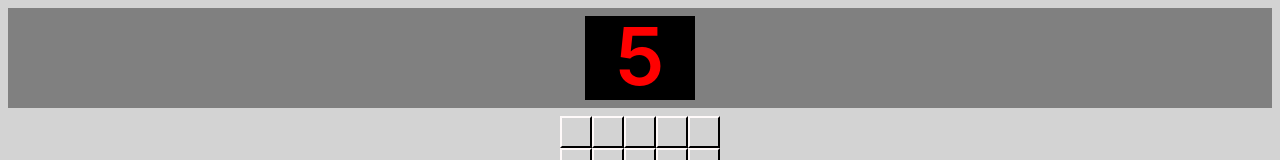
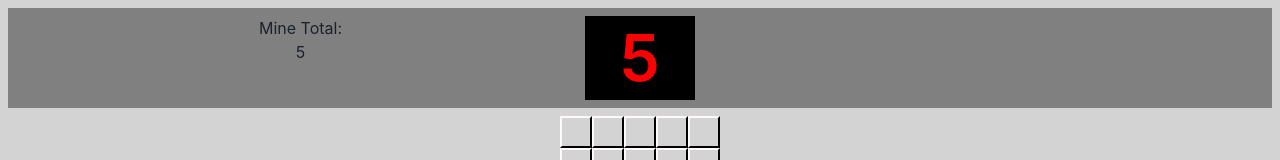
Before and after one commit to oldben87/windows-games, a React (Create React App) app: page /minesweeper in a window 1280 px wide. Shown: the top 160 px of the page. Built offline with nearby package versions, Linux system fonts and the light colour scheme.

Commit message:
Add win and lose state to game

```diff
--- a/src/components/Minesweeper/GameBoard.tsx
+++ b/src/components/Minesweeper/GameBoard.tsx
@@ -1,21 +1,74 @@
-import {useState} from "react"
-import {GameState} from "./types"
+import {useState, useEffect} from "react"
+import {GameState, GameVariables} from "./types"
 import {createGameState} from "./helpers/createGameState"
 import {GameHeader, Background, MineField} from "./furniture"
+
+const initialVariables: GameVariables = {
+  flagsRemaining: 0,
+  mineCount: 0,
+  gameXCount: 0,
+  gameYCount: 0,
+  hasWon: false,
+  hasLost: false,
+}
 
 export default function () {
   const mineCount = 5
   const [gameState, setGameState] = useState(createGameState(5, 5, mineCount))
+  const [gameVariables, setGameVariables] = useState<GameVariables>({
+    ...initialVariables,
+    mineCount,
+  })
+
+  useEffect(() => {
+    const newGameVariables = getGameVariables(gameState, gameVariables)
+
+    setGameVariables(newGameVariables)
+  }, [gameState])
 
   return (
     <Background>
-      <GameHeader mineCount={mineCount} />
+      <GameHeader gameVariables={gameVariables} />
       <MineField
         gameState={gameState}
         setGameState={(newState: GameState) => {
           setGameState(newState)
         }}
+        gameVariables={gameVariables}
       />
     </Background>
   )
 }
+
+const getGameVariables = (
+  gameState: GameState,
+  gameVariables: GameVariables,
+) => {
+  let flagsPlaced = 0
+  let flagsCorrectlyPlaced = 0
+  let hasLost = false
+  for (let row of gameState) {
+    for (let square of row) {
+      if (square.isHidden && square.hasFlag) {
+        flagsPlaced++
+      }
+
+      if (square.isHidden && square.hasFlag && square.isMine) {
+        flagsCorrectlyPlaced++
+      }
+
+      if (!square.isHidden && square.isMine) {
+        hasLost = true
+      }
+    }
+  }
+
+  const hasWon = flagsCorrectlyPlaced === gameVariables.mineCount
+
+  return {
+    ...gameVariables,
+    flagsRemaining: gameVariables.mineCount - flagsPlaced,
+    hasLost,
+    hasWon,
+  }
+}
--- a/src/components/Minesweeper/furniture/GameHeader.tsx
+++ b/src/components/Minesweeper/furniture/GameHeader.tsx
@@ -1,20 +1,29 @@
 import {Flex, Text} from "@chakra-ui/react"
+import {GameVariables} from "../types"
 
-export const GameHeader = ({mineCount}: {mineCount: number}) => {
+export const GameHeader = ({gameVariables}: {gameVariables: GameVariables}) => {
   return (
     <Flex h="100px" bgColor="grey" w="100%" p={2} justify="space-evenly">
-      <Flex bgColor="black" h="100%" w="110px" justify="center" px={2}>
-        <Text
-          color="red"
-          fontWeight={600}
-          fontSize={80}
-          p={0}
-          m={0}
-          lineHeight={"100%"}
-        >
-          {mineCount}
-        </Text>
+      <Flex direction="column" alignItems="center" w="110px">
+        <Text>Mine Total:</Text>
+        <Text>{gameVariables.mineCount}</Text>
       </Flex>
+      <Flex
+        bgColor="black"
+        w="110px"
+        justify="center"
+        alignItems="center"
+        px={2}
+        boxSizing="border-box"
+        color="red"
+        fontWeight={600}
+        fontSize={65}
+        p={0}
+        m={0}
+      >
+        {gameVariables.hasWon ? "Yay" : gameVariables.flagsRemaining}
+      </Flex>
+      <Flex w="110px"></Flex>
     </Flex>
   )
 }
--- a/src/components/Minesweeper/furniture/MineField.tsx
+++ b/src/components/Minesweeper/furniture/MineField.tsx
@@ -1,13 +1,15 @@
 import {Flex} from "@chakra-ui/react"
-import {GameState} from "../types"
+import {GameState, GameVariables} from "../types"
 import {MineRow} from "./MineRow"
 
 export const MineField = ({
   gameState,
   setGameState,
+  gameVariables,
 }: {
   gameState: GameState
   setGameState: (state: GameState) => void
+  gameVariables: GameVariables
 }) => {
   return (
     <Flex m={2}>
@@ -18,6 +20,7 @@ export const MineField = ({
             key={i.toString()}
             gameState={gameState}
             setGameState={setGameState}
+            gameVariables={gameVariables}
           />
         )
       })}
--- a/src/components/Minesweeper/furniture/MineRow.tsx
+++ b/src/components/Minesweeper/furniture/MineRow.tsx
@@ -1,15 +1,17 @@
 import {Flex} from "@chakra-ui/react"
-import {GameSquare, GameState} from "../types"
+import {GameSquare, GameState, GameVariables} from "../types"
 import {MineSquare} from "./MineSquare"
 
 export const MineRow = ({
   gameRow,
   gameState,
   setGameState,
+  gameVariables,
 }: {
   gameRow: Array<GameSquare>
   gameState: GameState
   setGameState: (state: GameState) => void
+  gameVariables: GameVariables
 }) => {
   return (
     <Flex direction="column">
@@ -19,6 +21,7 @@ export const MineRow = ({
           key={`${square.xCoOrd}-${square.yCoOrd}`}
           gameState={gameState}
           setGameState={setGameState}
+          gameVariables={gameVariables}
         />
       ))}
     </Flex>
--- a/src/components/Minesweeper/furniture/MineSquare.tsx
+++ b/src/components/Minesweeper/furniture/MineSquare.tsx
@@ -1,6 +1,6 @@
 import {Flex, Text} from "@chakra-ui/react"
 import {unhideSquares} from "../helpers/unhideSquares"
-import {GameSquare, GameState} from "../types"
+import {GameSquare, GameState, GameVariables} from "../types"
 import useLongPress from "hooks/useLongPress"
 import {updateSquare} from "../helpers/unhideSquares"
 
@@ -27,15 +27,7 @@ const getFontColor = (square: GameSquare) => {
   }
 }
 
-export const MineSquare = ({
-  mineSquare,
-  gameState,
-  setGameState,
-}: {
-  mineSquare: GameSquare
-  gameState: GameState
-  setGameState: (state: GameState) => void
-}) => {
+const getSquareStyle = (square: GameSquare, gameVariables: GameVariables) => {
   const MineSquareHidden = {
     borderWidth: "2px",
     borderLeftColor: "snow",
@@ -50,9 +42,42 @@ export const MineSquare = ({
     borderStyle: "dashed",
   }
 
-  const squareBorder = mineSquare.isHidden ? MineSquareHidden : MineSquareEmpty
+  const squareBorder = square.isHidden ? MineSquareHidden : MineSquareEmpty
+  const bgColor =
+    (gameVariables.hasLost || gameVariables.hasWon) &&
+    square.hasFlag &&
+    square.isMine
+      ? "green"
+      : gameVariables.hasLost && square.hasFlag && !square.isMine
+      ? "red"
+      : gameVariables.hasLost && !square.hasFlag && square.isMine
+      ? "red"
+      : !square.isHidden && square.isMine
+      ? "red"
+      : "none"
 
+  return {
+    ...squareBorder,
+    bgColor,
+  }
+}
+
+export const MineSquare = ({
+  mineSquare,
+  gameState,
+  setGameState,
+  gameVariables,
+}: {
+  mineSquare: GameSquare
+  gameState: GameState
+  setGameState: (state: GameState) => void
+  gameVariables: GameVariables
+}) => {
   const onLongPress = () => {
+    if (gameVariables.hasWon || gameVariables.hasLost) {
+      return
+    }
+
     if (!mineSquare.hasFlag) {
       setGameState(updateSquare(gameState, mineSquare, "hasFlag", true))
     } else {
@@ -61,6 +86,10 @@ export const MineSquare = ({
   }
 
   const onClick = () => {
+    if (gameVariables.hasWon || gameVariables.hasLost) {
+      return
+    }
+
     if (mineSquare.hasFlag && mineSquare.isHidden) {
       setGameState(updateSquare(gameState, mineSquare, "hasFlag", false))
       return
@@ -92,8 +121,7 @@ export const MineSquare = ({
     <Flex
       h={8}
       w={8}
-      {...squareBorder}
-      bgColor={!mineSquare.isHidden && mineSquare.isMine ? "red" : "none"}
+      {...getSquareStyle(mineSquare, gameVariables)}
       justify="center"
       alignItems="center"
       {...longEventPress}
@@ -101,6 +129,8 @@ export const MineSquare = ({
       <Text fontWeight={700} color={getFontColor(mineSquare)}>
         {mineSquare.isHidden && mineSquare.hasFlag
           ? "F"
+          : mineSquare.isMine && gameVariables.hasLost
+          ? "M"
           : mineSquare.isHidden
           ? null
           : mineSquare.isMine
```
Also changed, not shown: src/components/Minesweeper/types.ts (+9 -0 lines).
